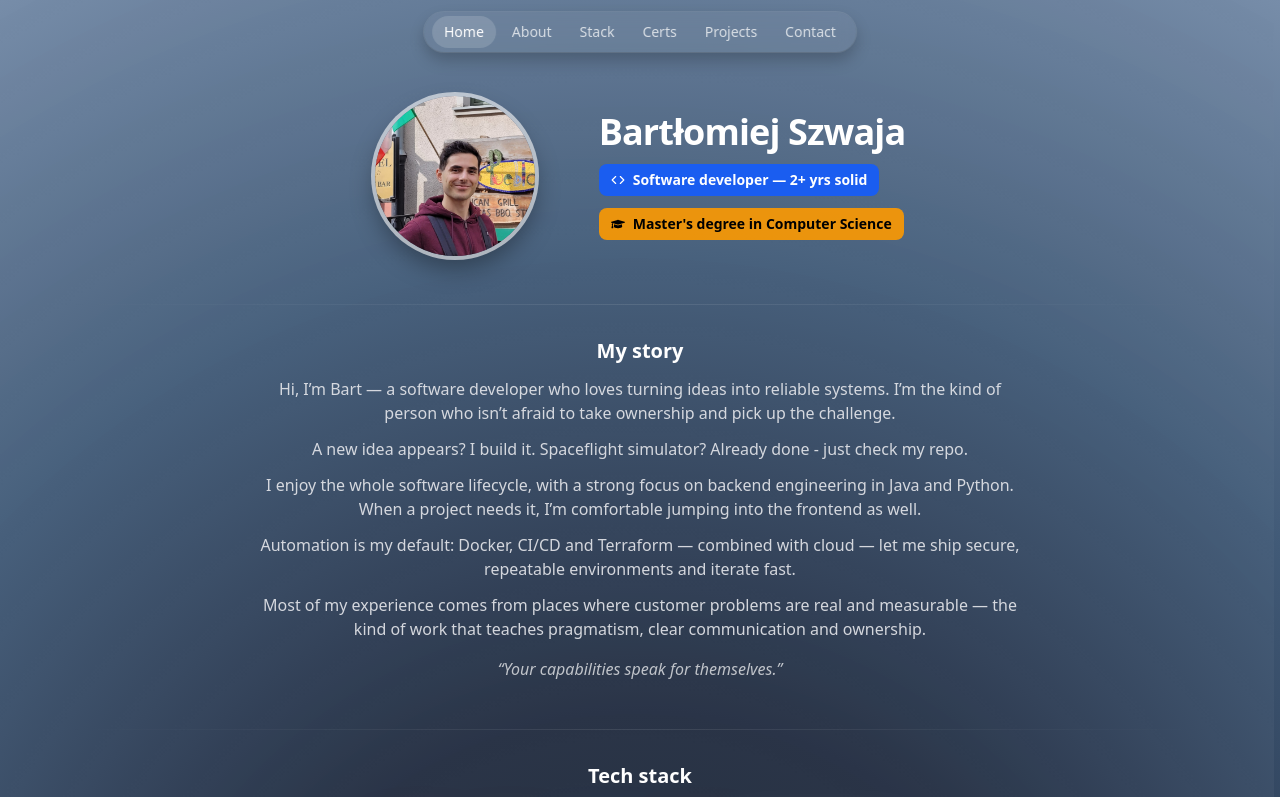
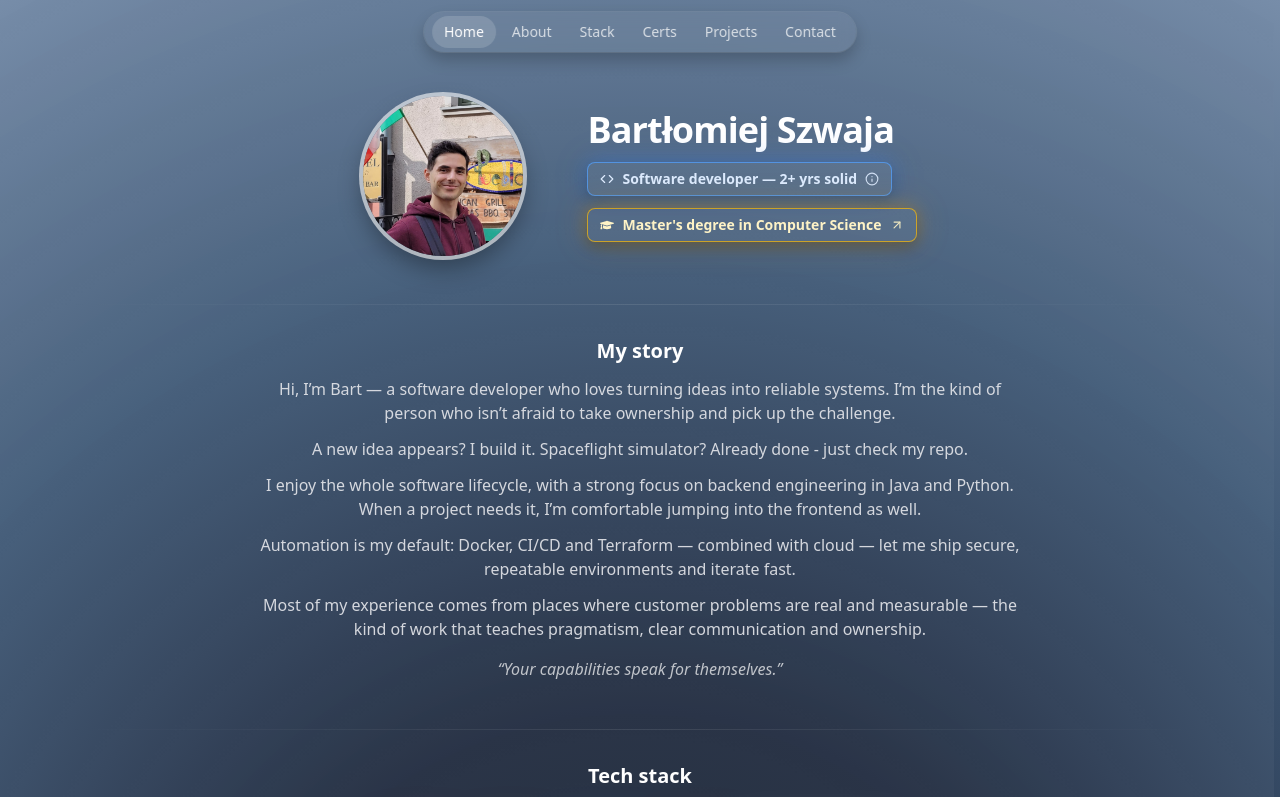
Before and after one commit to Verduttio/verduttio.github.io, a React (Vite) app: page / in a window 1280 px wide. Shown: the top 797 px of the page. Built offline with nearby package versions, Linux system fonts and the light colour scheme.

Commit message:
feat: upgrade buttons in header

```diff
--- a/src/components/Header.tsx
+++ b/src/components/Header.tsx
@@ -1,5 +1,5 @@
 import React, { useState } from "react";
-import { FiCode } from "react-icons/fi";
+import { FiCode, FiInfo, FiArrowUpRight } from "react-icons/fi";
 import { FaGraduationCap } from "react-icons/fa";
 import ExperienceModal from "./ExperienceModal";
 
@@ -34,31 +34,47 @@ const Header: React.FC = () => {
               aria-expanded={openExp}
               className="
                 inline-flex items-center gap-2 self-center md:self-start
-                rounded-lg bg-blue-600/90 px-3 py-1.5
-                text-sm font-semibold text-white
-                hover-pop shine
-                cursor-pointer active:scale-[.98] transition
+                rounded-lg px-3 py-1.5 text-sm font-semibold
+                border border-blue-400/70 text-blue-100
+                bg-white/5 hover:bg-blue-500/10
+                hover-pop shine cursor-pointer active:scale-[.98] transition
                 focus-visible:outline focus-visible:outline-2 focus-visible:outline-white/40
               "
+              style={{
+                // subtle blue glow
+                boxShadow:
+                  "0 6px 14px rgba(0,0,0,.22), 0 0 18px rgba(59,130,246,.30), 0 0 36px rgba(59,130,246,.18)",
+              }}
             >
               <FiCode aria-hidden className="icon-wiggle" />
               <span>Software developer — 2+ yrs solid</span>
+              <FiInfo aria-hidden className="text-[14px] opacity-90" />
             </button>
 
+            {/* Master's chip -> external link */}
             <a
               href="https://en.uj.edu.pl/en"
               target="_blank"
               rel="noopener noreferrer"
               className="
                 inline-flex items-center gap-2 self-center md:self-start
-                rounded-lg bg-amber-500/90 px-3 py-1.5
-                text-sm font-semibold text-black
-                hover-pop shine
+                rounded-lg px-3 py-1.5 text-sm font-semibold
+                border border-amber-400/70 text-amber-100
+                bg-white/5 hover:bg-amber-500/10
+                hover-pop shine transition
+                focus-visible:outline focus-visible:outline-2 focus-visible:outline-white/40
               "
+              style={{
+                // subtle amber glow
+                boxShadow:
+                  "0 6px 14px rgba(0,0,0,.22), 0 0 18px rgba(245,158,11,.30), 0 0 36px rgba(245,158,11,.18)",
+              }}
             >
               <FaGraduationCap aria-hidden className="icon-wiggle" />
               <span>Master's degree in Computer Science</span>
+              <FiArrowUpRight aria-hidden className="text-[14px] opacity-90" />
             </a>
+
           </div>
         </div>
       </div>
```
